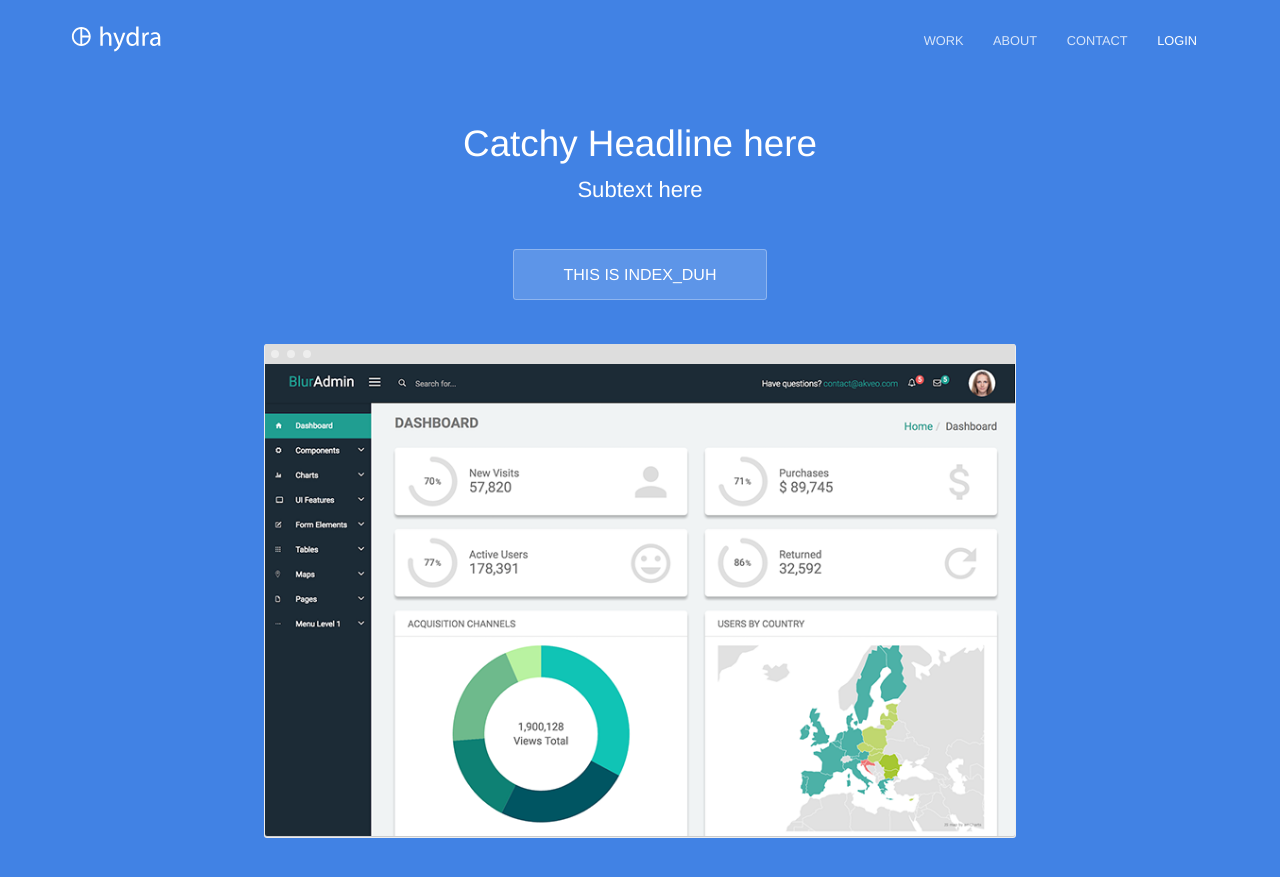
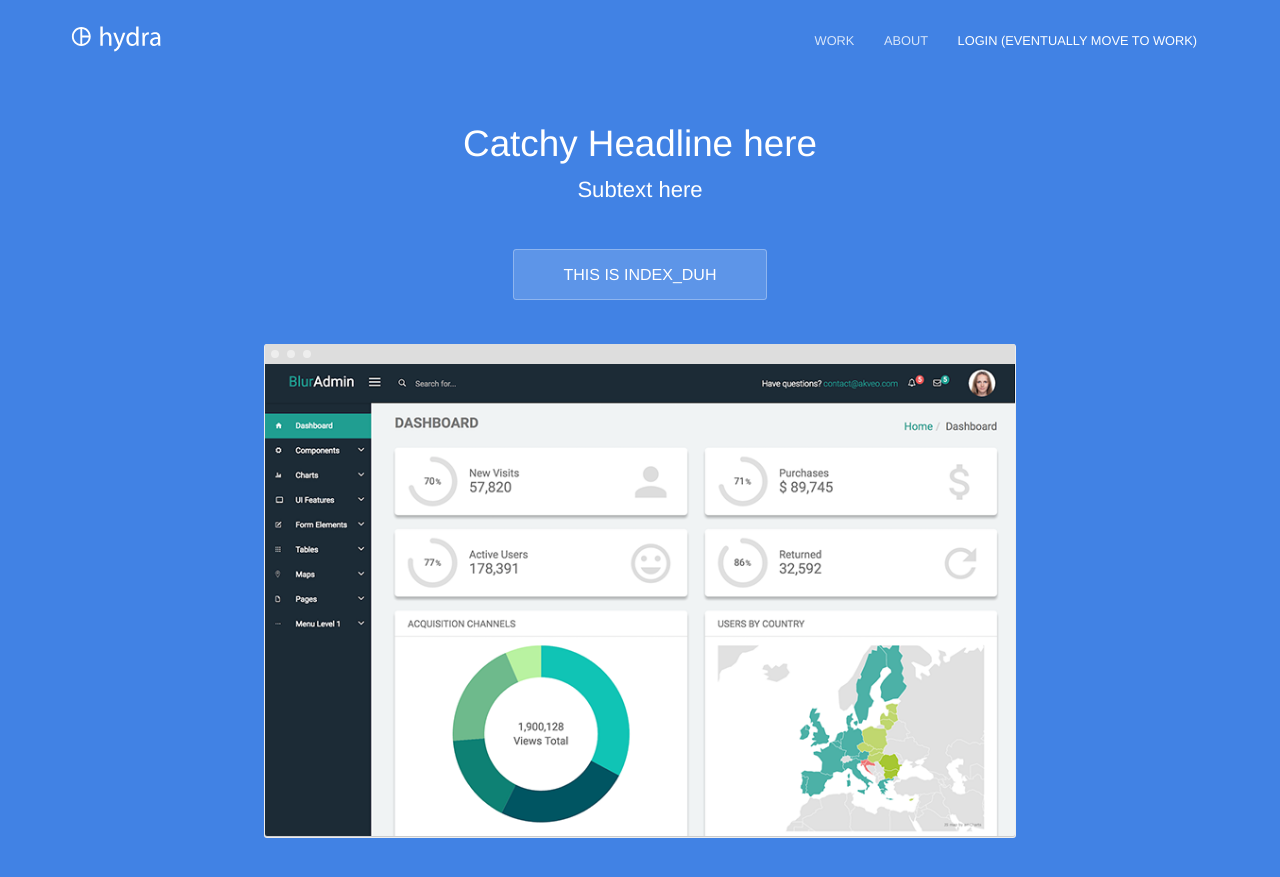
Before and after one commit to daniellephillips/hydra, a Jekyll site: the page built from index.html, in a window 1280 px wide and 900 px high. Shown: the top 877 px of the window. Built offline with Jekyll 4.4.1, drawn with Linux system fonts in a browser that asks for light colours.

Commit message:
Update navigation.yml

```diff
--- a/_data/navigation.yml
+++ b/_data/navigation.yml
@@ -6,11 +6,7 @@
   link: /about/
   new_window: false
   highlight: false
-- name: Contact
-  link: /contact/
-  new_window: false
-  highlight: false
-- name: Login
+- name: Login (eventually move to work)
   link: /
   new_window: true
   highlight: false
```
